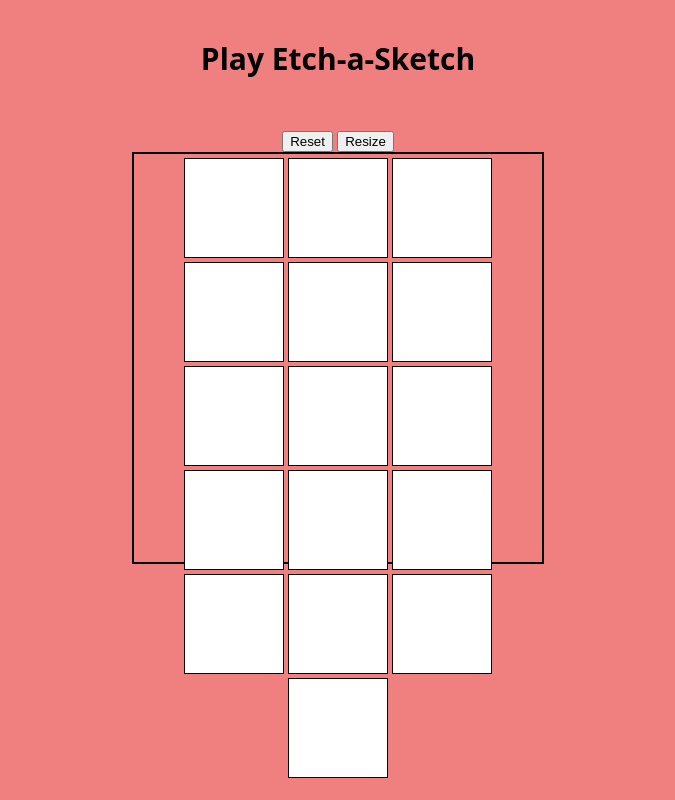
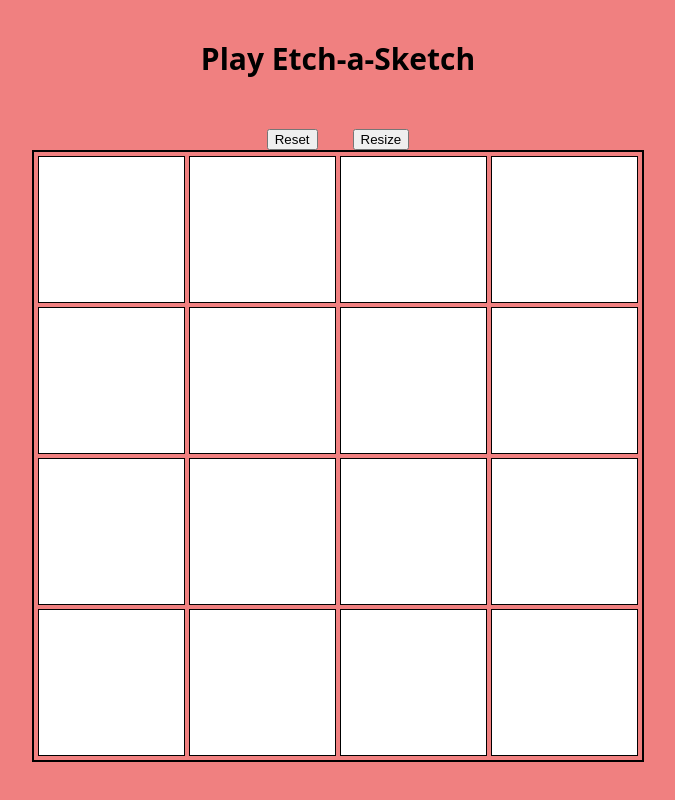
Before and after one commit to Ishy546/odin-Etch-a-Sketch, a plain HTML site: page index.html in a window 1280 px wide. Shown: the whole page, without its empty margins (302-977 px from the left). Drawn offline with Linux system fonts and the light colour scheme.

Commit message:
Done baby

```diff
--- a/script.js
+++ b/script.js
@@ -6,11 +6,12 @@ function createGrid(size) {
     while (container.firstChild) {//Clears the initial grid
         container.removeChild(container.firstChild);
     }
-    const containerSize = 400;  // Fixed container size (400px for example)
-    const gridSize = containerSize / size;  // Each grid's size will be based on the container
-
-    // Set the width of the container (this could be dynamic if you want)
+    const containerSize = 600;
+    const gap = 4;
+    const totalGap = (size - 1) * gap;
+    const gridSize = (containerSize - totalGap) / size;
     container.style.width = `${containerSize}px`;
+    container.style.height = `${containerSize}px`;
     for (let i = 0; i < size * size; i++) {
         const grid = document.createElement("div");
         grid.classList.add("grid");
--- a/styles.css
+++ b/styles.css
@@ -15,7 +15,7 @@ body {
     justify-content: center;
     align-items: center;
     width: 600px;
-    height: 400px;
+    height: 600px;
 }
 header{
     display: flex;
@@ -27,5 +27,6 @@ header{
     font-size: 30px;
 }
 .btns{
+    display: flex;
     gap: 35px;
 }
```
